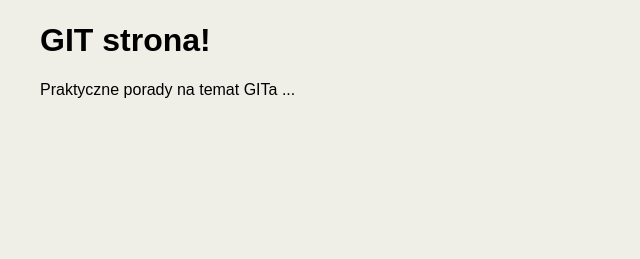
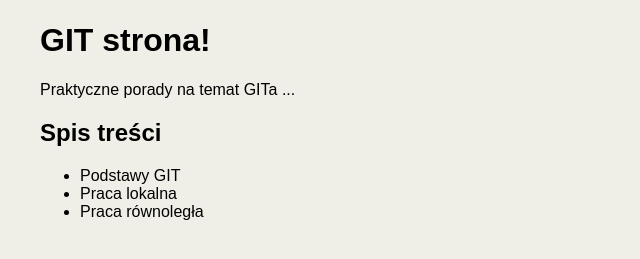
Before and after one commit to KONAL1/Testowe_repozytorium, a plain HTML site: page index.html in a window 1280 px wide. Shown: the part 59-318 px from the top of the page, without its empty margins (0-640 px from the left). Drawn offline with Linux system fonts and the light colour scheme.

Commit message:
Spis treści

```diff
--- a/index.html
+++ b/index.html
@@ -12,5 +12,11 @@
     <h1>GIT strona!</h1>
     <p>Praktyczne porady na temat GITa ...</p>
 
+    <h2>Spis treści</h2>
+    <ul>
+        <li>Podstawy GIT</li>
+        <li>Praca lokalna</li>
+        <li>Praca równoległa</li>
+    </ul>
 </body>
 </html>
```
